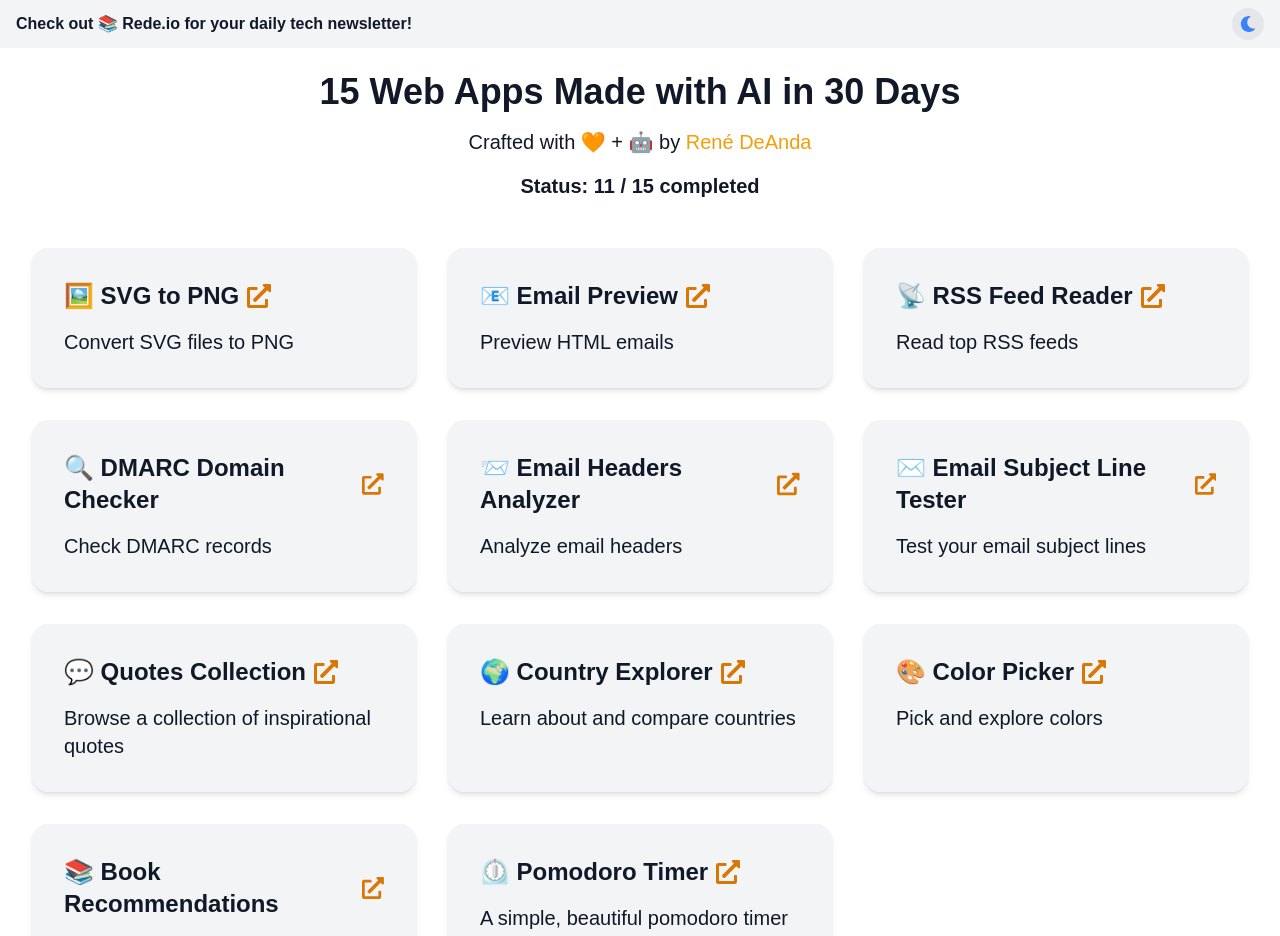
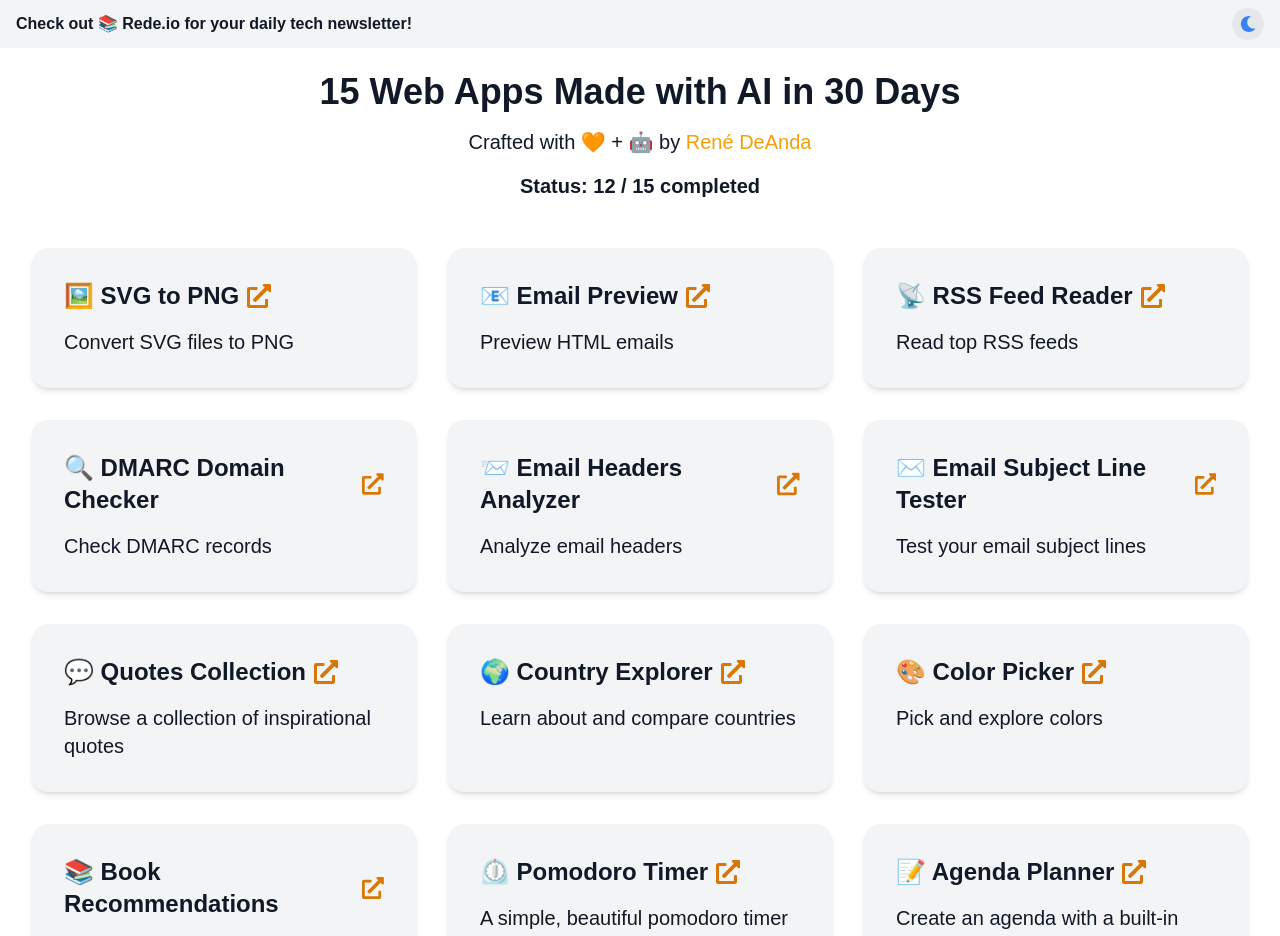
Before and after one commit to renedeanda/makr.io, a Next.js app: page / in a window 1280 px wide. Shown: the top 936 px of the page. Built offline with nearby package versions, Linux system fonts and the light colour scheme; no server answers.

Commit message:
Update index.js

```diff
--- a/pages/index.js
+++ b/pages/index.js
@@ -15,6 +15,7 @@ const projects = [
   { title: "Color Picker", description: "Pick and explore colors", link: "https://color.makr.io", emoji: "🎨" },
   { title: "Book Recommendations", description: "Create and share reading lists easily", link: "https://books.makr.io", emoji: "📚" },
   { title: "Pomodoro Timer", description: "A simple, beautiful pomodoro timer", link: "https://pomodoro.makr.io", emoji: "⏲️" },
+  { title: "Agenda Planner", description: "Create an agenda with a built-in timer and export to PDF", link: "https://agenda.makr.io", emoji: "📝" },
 ];
 
 export default function Home() {
```
